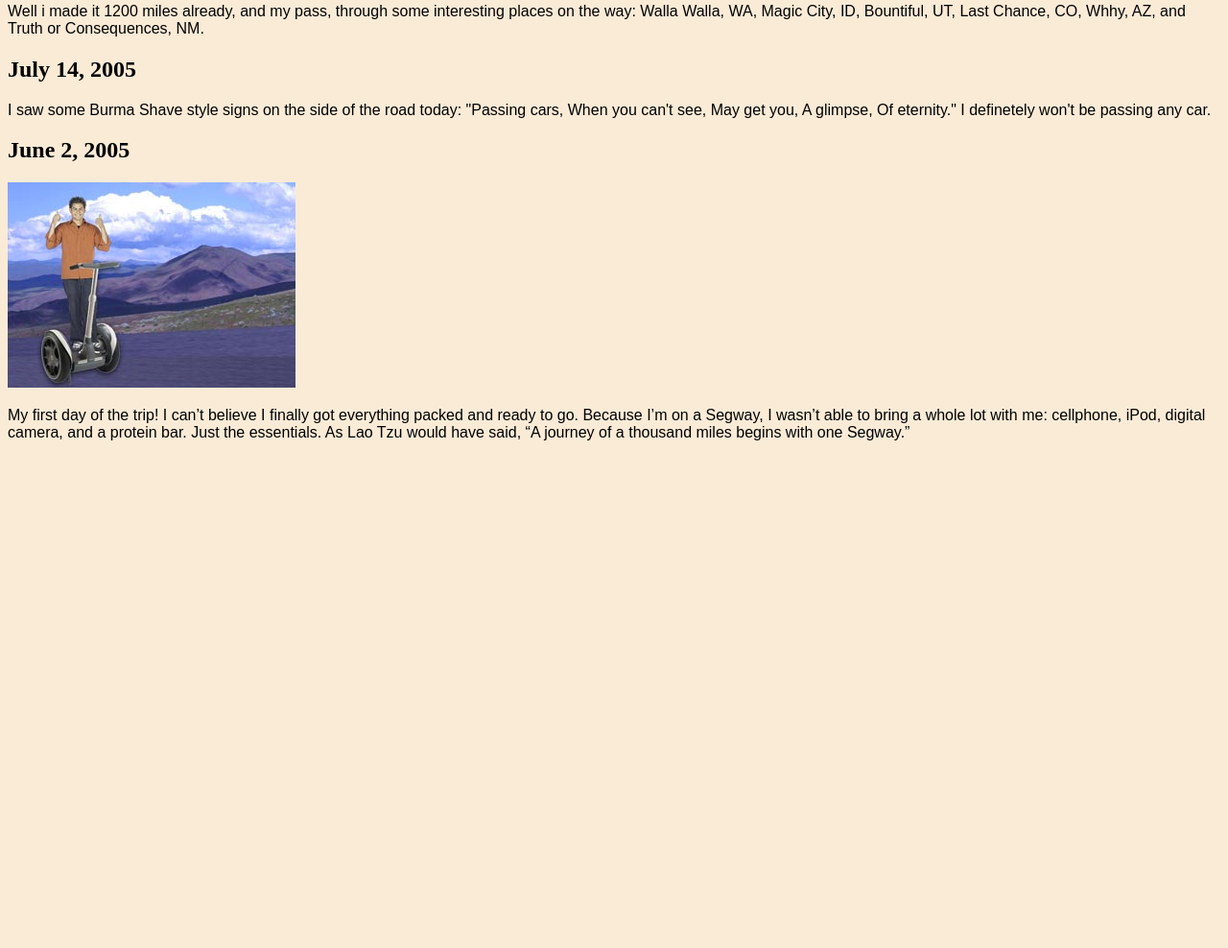
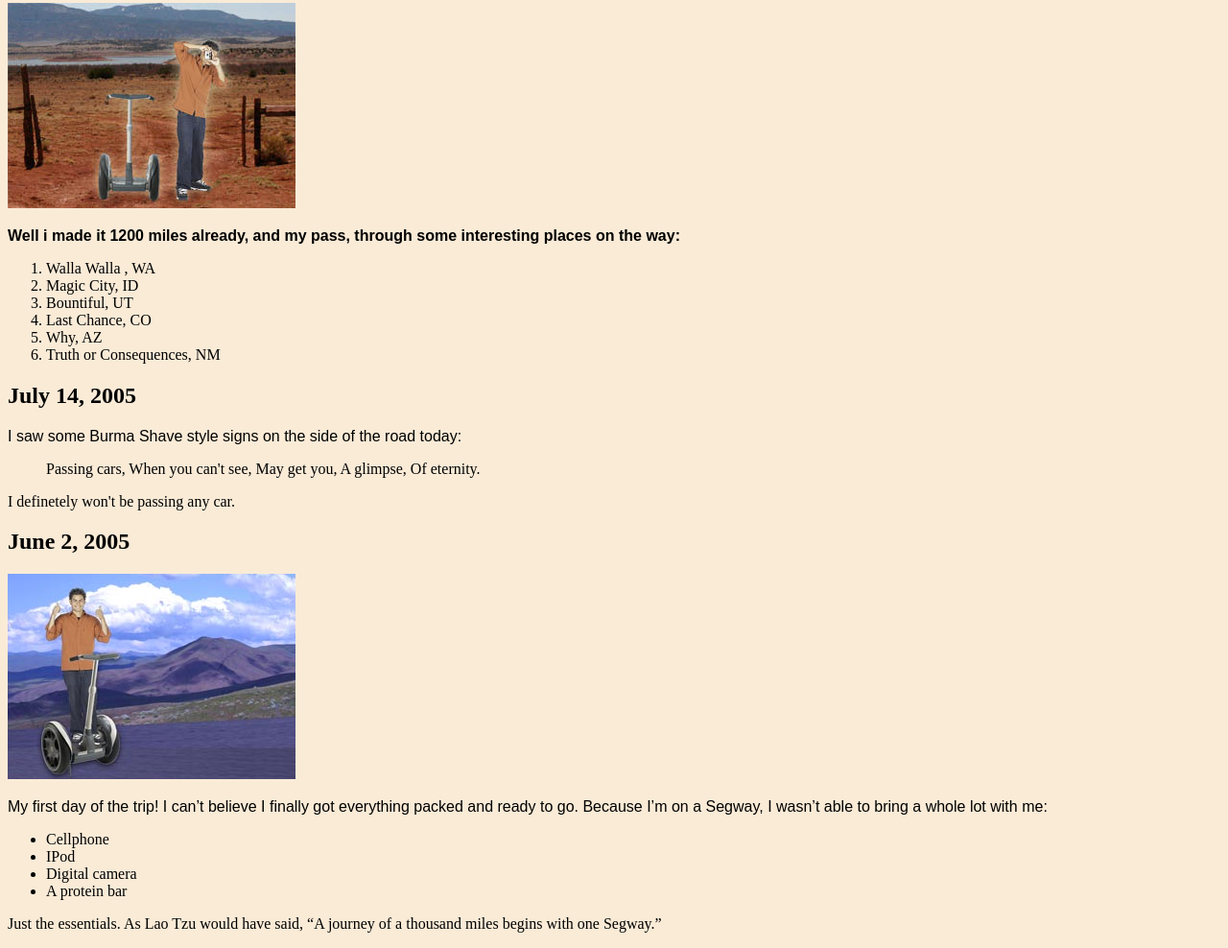
Before and after one commit to lucnquyen/ExampleHeadFirstHTMLandCSS, a plain HTML site: page Chapter3/journal.html in a window 1280 px wide. Shown: the part 162-1150 px from the top of the page at 96% size. Before the commit the page ends 800 px from the top, so only its background shows below. Drawn offline with Linux system fonts and the light colour scheme.

Commit message:
add some list
desciption journal

```diff
--- a/Chapter3/journal.html
+++ b/Chapter3/journal.html
@@ -23,17 +23,24 @@
     </p>
 
     <h2>August 20, 2005</h2>
+    <img src="segway2.jpg" alt="segway2">
     <p>
-        Well i made it 1200 miles already, and my pass,
-        through some interesting places on the way: Walla Walla,
-        WA, Magic City, ID, Bountiful, UT, Last Chance, CO, Whhy,
-        AZ, and Truth or Consequences, NM.
+       <strong> Well i made it 1200 miles already, and my pass,
+        through some interesting places on the way: </strong>
+        <ol>
+            <li>Walla Walla , WA</li>
+            <li>Magic City, ID</li>
+            <li>Bountiful, UT</li>
+            <li>Last Chance, CO</li>
+            <li>Why, AZ</li>
+            <li>Truth or Consequences, NM</li>
+        </ol>
     </p>
 
     <h2>July 14, 2005</h2>
     <p>I saw some Burma Shave style signs on the side of the
-        road today: "Passing cars, When you can't see, May get
-        you, A glimpse, Of eternity." I definetely won't be
+        road today: <blockquote> Passing cars, When you can't see, May get
+        you, A glimpse, Of eternity.</blockquote> I definetely won't be
         passing any car.
     </p>
 
@@ -42,10 +49,16 @@
     <p>
         My first day of the trip! I can’t believe I finally got
         everything packed and ready to go. Because I’m on a Segway,
-        I wasn’t able to bring a whole lot with me: cellphone, iPod,
-        digital camera, and a protein bar. Just the essentials. As
-        Lao Tzu would have said, “A journey of a thousand miles begins
-        with one Segway.”
+        I wasn’t able to bring a whole lot with me:
+        <ul>
+            <li>Cellphone</li>
+            <li>IPod</li>
+            <li>Digital camera</li>
+            <li>A protein bar</li>
+        </ul>
+        Just the essentials. As
+        Lao Tzu would have said, <q>A journey of a thousand miles begins
+        with one Segway.</q>
     </p>
 </body>
 </html>
```
